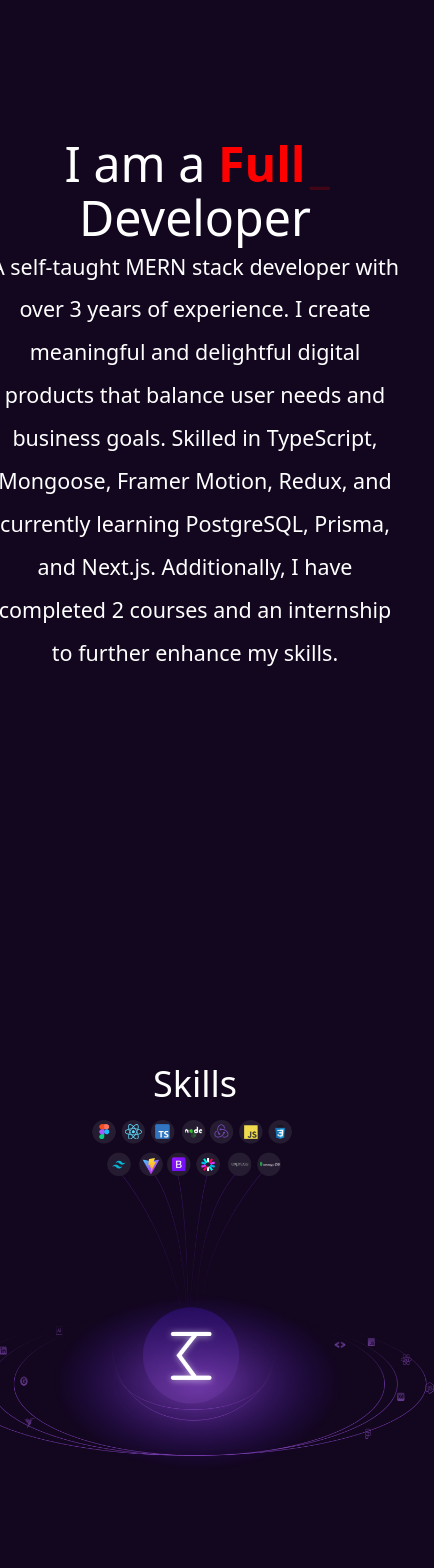
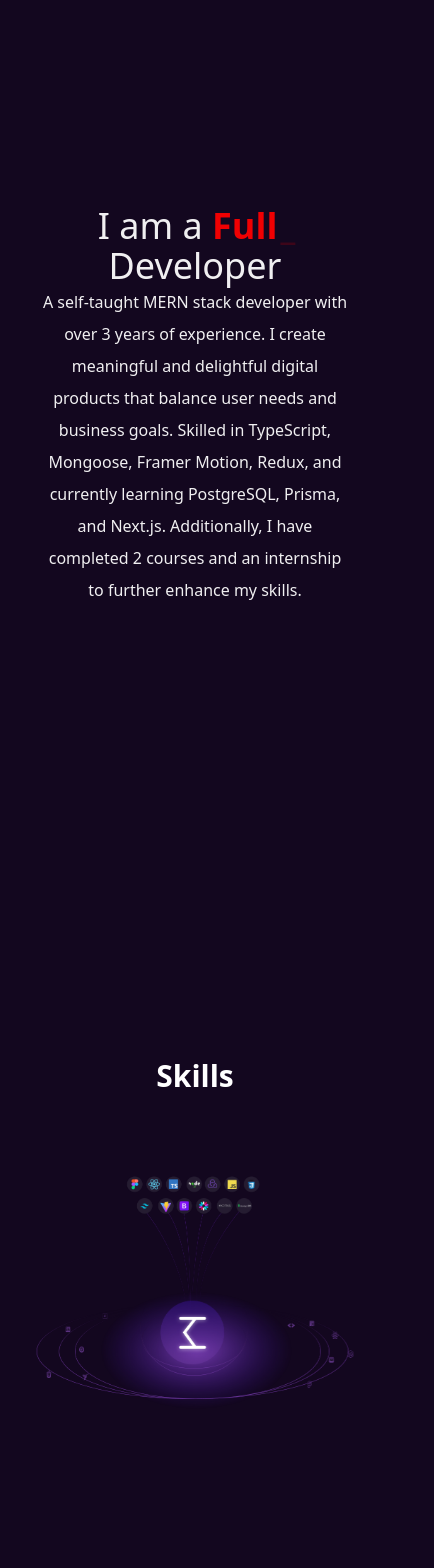
Before and after one commit to imtiazimran/portfolio-imran, a React (Vite) app: page / in a window 390 px wide. Shown: the part 860-2428 px from the top of the page, 434 px wide, since content can reach past the window. Built offline with nearby package versions, Linux system fonts and the light colour scheme.

Commit message:
animation fixed

```diff
--- a/src/pages/Home/Projects/Card.tsx
+++ b/src/pages/Home/Projects/Card.tsx
@@ -39,8 +39,9 @@ const Card = ({ title, description, src, links, color, i, range, target, progres
             initial='hidden'
             animate='visible'
             ref={container}
-            className='h-screen flex justify-center items-center gap-6 sticky top-0'
+            className='h-screen flex justify-center items-center gap-6 sticky top-10 md:top-0'
         >
+
             <motion.div
                 className="p-4 md:h-[350px] relative rounded-lg shadow-lg max-w-4xl mx-auto text-white"
                 style={{ scale, backgroundColor: color, top: `calc(-10% + ${i * 25}px)` }}
--- a/src/pages/Home/Projects/Project.tsx
+++ b/src/pages/Home/Projects/Project.tsx
@@ -84,7 +84,8 @@ const ProjectShowcase = () => {
   ];
 
   return (
-    <div ref={container} className="min-h-screen flex flex-col items-center justify-center gap-16 py-10 px-4">
+    <div ref={container} className="min-h-screen flex flex-col items-center justify-center px-4">
+      <h1 className='lg:text-5xl py-5 text-white'>Personal Projects</h1>
       {projects.map((project, i) => {
         const target = 1 - ((projects.length - i) * 0.05)
         return (
--- a/src/pages/Home/Skills.tsx
+++ b/src/pages/Home/Skills.tsx
@@ -7,15 +7,15 @@ const Skills = () => {
   const imgRef = useRef(null);
   const { scrollYProgress } = useScroll({
     target: imgRef,
-    offset: ["start end", "start start"],
+    offset: ["start start", "start end"],
   });
 
-  const imageScale = useTransform(scrollYProgress, [0, 1], [0.5, 1.5]);
+  const imageScale = useTransform(scrollYProgress, [0, 1], [0.5, 2]);
 
   return (
     <Container>
       <div className="text-white">
-        <h1>Skills</h1>
+        <h1 className="text-3xl font-bold mb-4">Skills</h1>
         <div ref={imgRef} className="p-2 lg:w-[60%] mx-auto">
           <motion.img
             style={{ scale: imageScale }}
--- a/src/pages/Home/WhoAmI.tsx
+++ b/src/pages/Home/WhoAmI.tsx
@@ -8,14 +8,14 @@ const WhoAmI = () => {
 
     const { scrollYProgress } = useScroll({
         target: container,
-        offset: ['start end', 'end start']
+        offset: ['start end', 'start start']
     })
 
-    const scale = useTransform(scrollYProgress, [0, 1], [0.5, 1.5])
+    const opacity = useTransform(scrollYProgress, [0, 1], [0.5, 1])
 
     return (
         <Container className="text-center flex justify-center items-center text-white w-4/5">
-            <motion.div style={{ scale }} ref={container}>
+            <motion.div style={{ opacity }} ref={container}>
                 <h1>I am a {" "}
                     <span style={{ color: 'red', fontWeight: 'bold' }}>
                         <Typewriter
```
